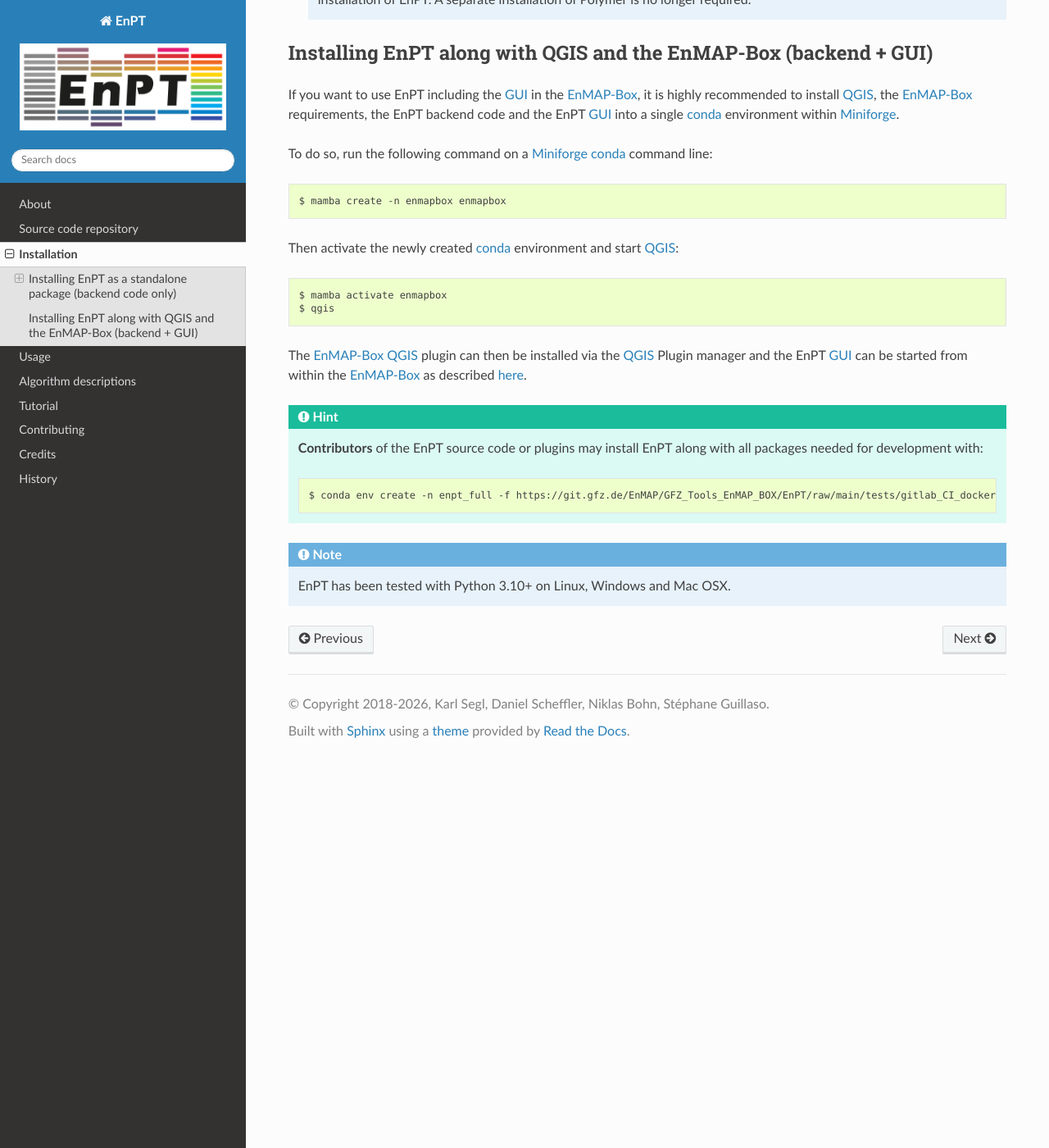
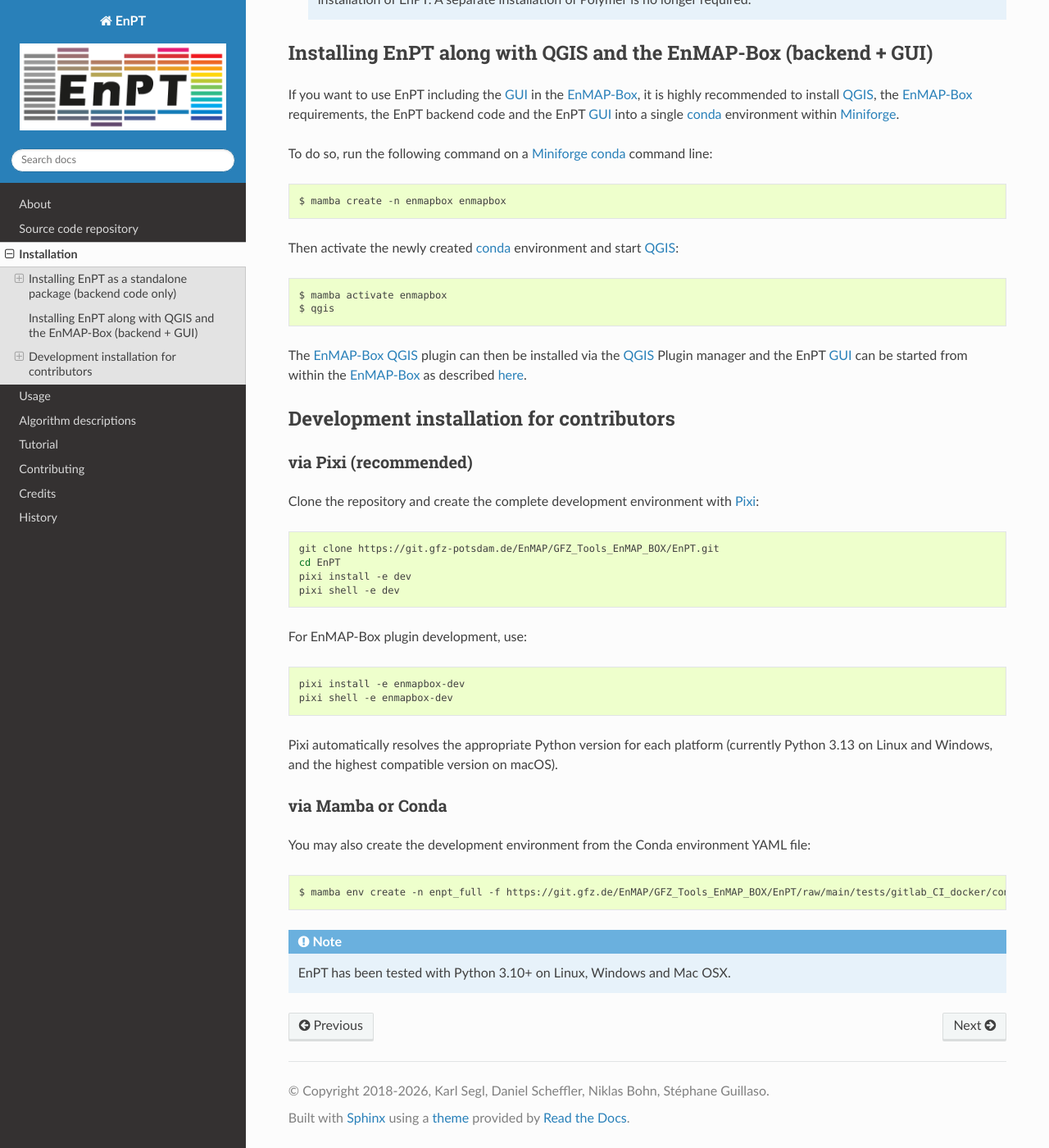
Before and after one commit to GFZ/enpt, a Sphinx documentation site: the page built from docs/installation.rst, in a window 1280 px wide and 1400 px high, scrolled down 1891 px. Shown: the whole window at 82% size. Built offline with Sphinx 7.4.7 and the Read the Docs theme 3.1.0, drawn with Linux system fonts in a browser that asks for light colours; pages that are not in the unit, such as notebooks, are missing from menus.

Commit message:
Add a separate development installation section via pixi to the installation.rst.
Signed-off-by: Daniel Scheffler <danschef@gfz.de>

```diff
--- a/docs/installation.rst
+++ b/docs/installation.rst
@@ -121,14 +121,40 @@
 `here <https://enmap.git-pages.gfz-potsdam.de/GFZ_Tools_EnMAP_BOX/enpt_enmapboxapp/doc/usage.html>`__.
 
 
-.. hint::
+Development installation for contributors
+*****************************************
 
-    **Contributors** of the EnPT source code or plugins may install EnPT along with all packages needed for development
-    with:
+via Pixi (recommended)
+----------------------
 
-    .. code-block:: bash
+Clone the repository and create the complete development environment with Pixi_:
 
-      $ conda env create -n enpt_full -f https://git.gfz.de/EnMAP/GFZ_Tools_EnMAP_BOX/EnPT/raw/main/tests/gitlab_CI_docker/context/environment_enpt_full_dev.yml
+.. code-block:: bash
+
+  git clone https://git.gfz-potsdam.de/EnMAP/GFZ_Tools_EnMAP_BOX/EnPT.git
+  cd EnPT
+  pixi install -e dev
+  pixi shell -e dev
+
+For EnMAP-Box plugin development, use:
+
+.. code-block:: bash
+
+  pixi install -e enmapbox-dev
+  pixi shell -e enmapbox-dev
+
+Pixi automatically resolves the appropriate Python version for each platform
+(currently Python 3.13 on Linux and Windows, and the highest compatible version
+on macOS).
+
+via Mamba or Conda
+------------------
+
+You may also create the development environment from the Conda environment YAML file:
+
+.. code-block:: bash
+
+  $ mamba env create -n enpt_full -f https://git.gfz.de/EnMAP/GFZ_Tools_EnMAP_BOX/EnPT/raw/main/tests/gitlab_CI_docker/context/environment_enpt_full_dev.yml
 
 
 .. note::
@@ -148,3 +174,4 @@
 .. _QGIS: https://www.qgis.org
 .. _CDS registration page: https://cds.climate.copernicus.eu/
 .. _CDS API key: https://cds.climate.copernicus.eu/how-to-api
+.. _Pixi: https://pixi.prefix.dev/latest/installation
```
